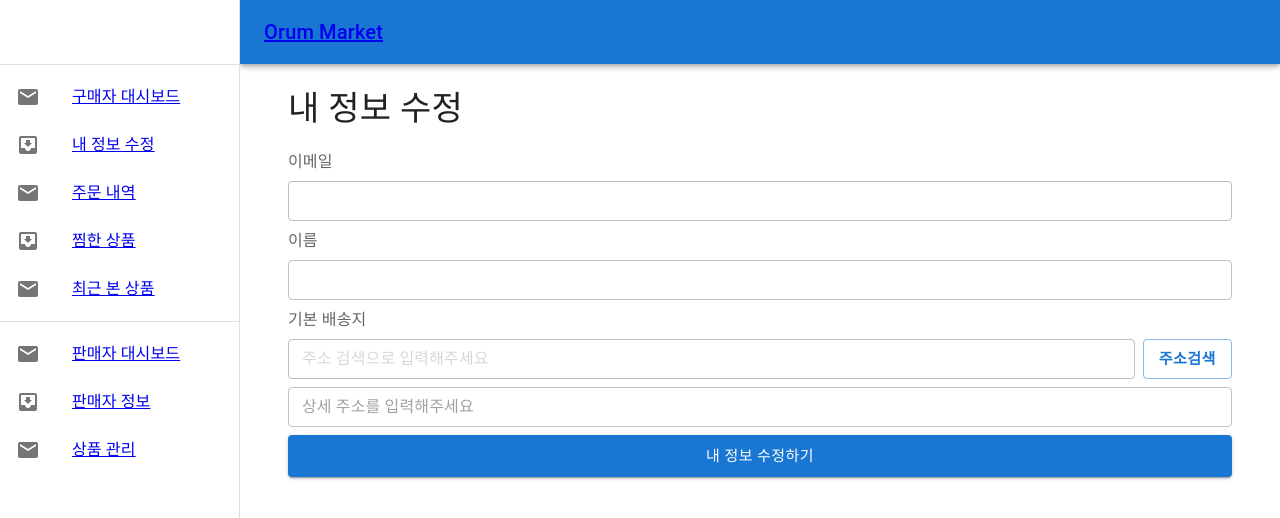
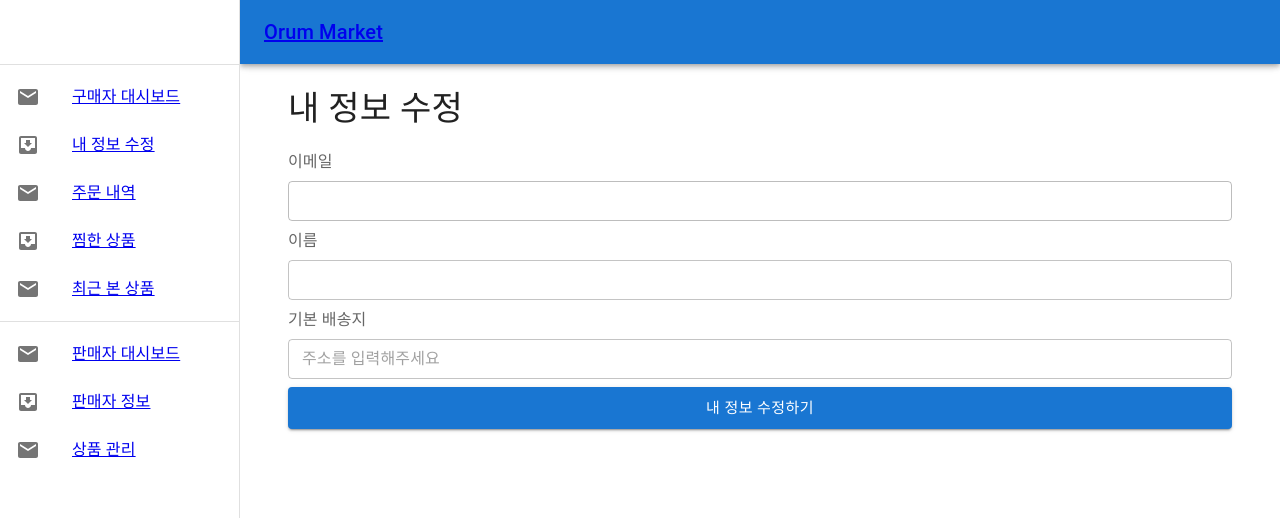
Before and after one commit to veryyounng/orum-market-front, a React (Vite) app: page /user/1/buyer-info in a window 1280 px wide. Shown: the top 518 px of the page. Built offline with nearby package versions, Linux system fonts and the light colour scheme; no server answers.

Commit message:
Feat: 변경된 유저 이름 및 주소 상태값 저장 #10

```diff
--- a/src/components/address/AddressForm.tsx
+++ b/src/components/address/AddressForm.tsx
@@ -1,34 +1,23 @@
-import styled from 'styled-components';
-import { TextField, Button } from '@mui/material';
+import { TextField } from '@mui/material';
 
-const AddressBox = styled.div`
-  display: flex;
-  justify-content: space-between;
-  width: 100%;
-  gap: 0.5rem;
-`;
+export interface IuserInfoAddress {
+  address: string;
+  handleChangeUserAddress: (address: string) => void;
+}
 
-export default function AddressForm() {
+export default function AddressForm({
+  address,
+  handleChangeUserAddress,
+}: IuserInfoAddress) {
   return (
     <>
-      <AddressBox>
-        <TextField
-          type="text"
-          placeholder="주소 검색으로 입력해주세요"
-          size="small"
-          sx={{ width: 'calc(100% - 90px)' }}
-          disabled
-        />
-        <Button
-          variant="outlined"
-          sx={{ width: '90px', fontWeight: 700, fontSize: 15 }}
-        >
-          주소검색
-        </Button>
-      </AddressBox>
       <TextField
         type="text"
-        placeholder="상세 주소를 입력해주세요"
+        placeholder="주소를 입력해주세요"
+        value={address}
+        onChange={(e) => {
+          handleChangeUserAddress(e.target.value);
+        }}
         size="small"
         fullWidth
       />
--- a/src/components/buyer/BuyerInfo.tsx
+++ b/src/components/buyer/BuyerInfo.tsx
@@ -29,18 +29,32 @@ export interface IBuyerInfo {
 
 export default function BuyerInfo() {
   const { id } = useParams();
-  const [buyerFormData, setBuyFormData] = useState<IBuyerInfo>({
+  const [buyerFormData, setBuyerFormData] = useState<IBuyerInfo>({
     _id: 0,
     email: '',
     name: '',
     address: '',
   });
 
+  const handleChangeUserName = (newName: string) => {
+    setBuyerFormData({
+      ...buyerFormData,
+      name: newName,
+    });
+  };
+
+  const handleChangeUserAddress = (newAddress: string) => {
+    setBuyerFormData({
+      ...buyerFormData,
+      address: newAddress,
+    });
+  };
+
   useEffect(() => {
     const getBuyerInfo = async () => {
       try {
         const response = await api.getBuyerInfo(id);
-        setBuyFormData({
+        setBuyerFormData({
           ...buyerFormData,
           _id: response.data.item._id,
           email: response.data.item.email,
@@ -73,17 +87,15 @@ export default function BuyerInfo() {
         <TextField
           type="text"
           value={buyerFormData.name}
-          onChange={(e) =>
-            setBuyFormData({
-              ...buyerFormData,
-              name: e.target.value,
-            })
-          }
+          onChange={(e) => handleChangeUserName(e.target.value)}
           size="small"
           fullWidth
         />
         <FormLabel>기본 배송지</FormLabel>
-        <AddressForm />
+        <AddressForm
+          address={buyerFormData.address || ''}
+          handleChangeUserAddress={handleChangeUserAddress}
+        />
         <Button type="button" variant="contained" size="large">
           내 정보 수정하기
         </Button>
```
